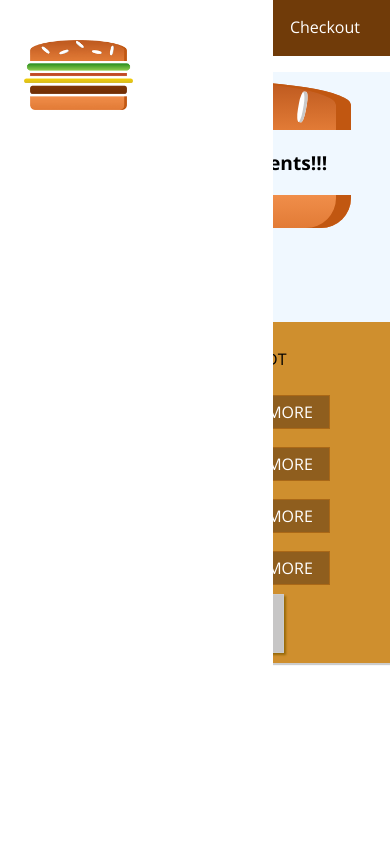
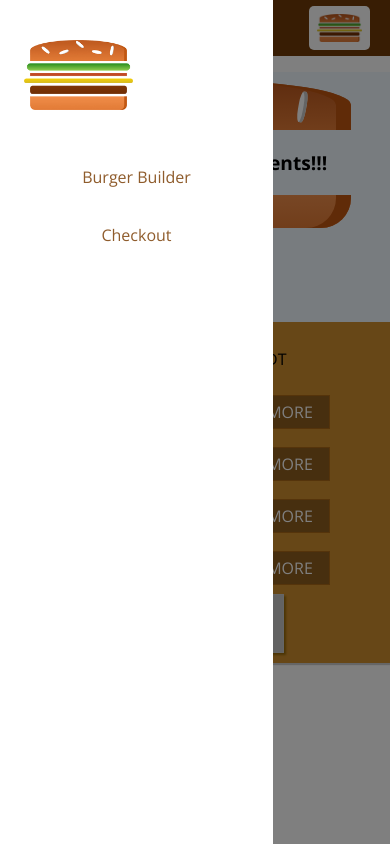
Before and after one commit to SOURAV-ROY/burger-builder, a React app: page / in a window 390 px wide. Built offline with nearby package versions, Linux system fonts and the light colour scheme.

Commit message:
SideDrawer Fixed

```diff
--- a/src/components/Layout/Layout.js
+++ b/src/components/Layout/Layout.js
@@ -1,33 +1,44 @@
-// import React, {Component} from 'react';
-import React from 'react';
+import React, {Component} from 'react';
+// import React from 'react';
 import Aux from "../../hoc/ReactAux";
 import classes from './Layout.css';
 import Toolbar from '../Navigation/Toolbar/Toolbar';
 import SideDrawer from '../Navigation/SideDrawer/SideDrawer';
 
-const layout = (props) => (
+class Layout extends Component {
+    state = {
+        showSideDrawer: true
+    };
+    sideDrawerCloseHandler = () => {
+        this.setState({showSideDrawer: false});
+    };
+
+    render() {
+        return (
             <Aux>
                 {/*<div className={classes.Header}>Toolbar , Sidebar</div>*/}
                 <Toolbar/>
-        <SideDrawer/>
+                <SideDrawer
+                    open={this.state.showSideDrawer}
+                    closed={this.sideDrawerCloseHandler}
+                />
                 <main className={classes.Content}>
-            {props.children}
+                    {this.props.children}
                 </main>
             </Aux>
         );
+    }
+}
 
-export default layout;
+export default Layout;
 
-// class layout extends Component {
-//     render() {
-//         return (
-//             <Aux>
-//                 {/*<div className={classes.Header}>Toolbar , Sidebar</div>*/}
-//                 <Toolbar/>
-//                 <main className={classes.Content}>
-//                     {this.props.children}
-//                 </main>
-//             </Aux>
-//         );
-//     }
-// }
+// const layout = (props) => (
+//     <Aux>
+//         {/*<div className={classes.Header}>Toolbar , Sidebar</div>*/}
+//         <Toolbar/>
+//         <SideDrawer/>
+//         <main className={classes.Content}>
+//             {props.children}
+//         </main>
+//     </Aux>
+// );
--- a/src/components/Navigation/NavigationItems/NavigationItem/NavigationItem.css
+++ b/src/components/Navigation/NavigationItems/NavigationItem/NavigationItem.css
@@ -1,19 +1,21 @@
 .NavigationItem {
-    margin: 0;
+    margin: 10px 0;
     box-sizing: border-box;
-    display: flex;
-    height: 100%;
-    /*width: 100%;*/
-    align-items: center;
+    /*display: flex;*/
+    display: block;
+    /*height: 100%;*/
+    width: 100%;
+    /*align-items: center;*/
 
 }
 
 .NavigationItem a {
     color: white;
     text-decoration: none;
-    height: 100%;
-    padding: 16px 10px;
-    border-bottom: 4px solid transparent;
+    /*height: 100%;*/
+    width: 100%;
+    /*padding: 16px 10px;*/
+    /*border-bottom: 4px solid transparent;*/
     box-sizing: border-box;
     display: block;
 
@@ -21,9 +23,42 @@
 
 .NavigationItem a:hover,
 .NavigationItem a:active,
-.NavigationItem a:active{
-    background-color: #8F5C2C;
-    border-bottom: 4px solid #40A4C8;
-    color: white;
+.NavigationItem a:active {
+    /*background-color: #8F5C2C;*/
+    /*border-bottom: 4px solid #40A4C8;*/
+    color: #40A4C8;
 
 }
+
+
+@media (max-width: 500px) {
+    .NavigationItem {
+        margin: 0;
+        /*box-sizing: border-box;*/
+        display: flex;
+        height: 100%;
+        width: auto;
+        align-items: center;
+
+    }
+
+    .NavigationItem a {
+        color: #8F5C2C;
+        /*text-decoration: none;*/
+        height: 100%;
+        padding: 16px 10px;
+        border-bottom: 4px solid transparent;
+        /*box-sizing: border-box;*/
+        /*display: block;*/
+
+    }
+
+    .NavigationItem a:hover,
+    .NavigationItem a:active,
+    .NavigationItem a:active {
+        background-color: #8F5C2C;
+        border-bottom: 4px solid #40A4C8;
+        color: white;
+
+    }
+}
--- a/src/components/Navigation/NavigationItems/NavigationItems.css
+++ b/src/components/Navigation/NavigationItems/NavigationItems.css
@@ -1,8 +1,15 @@
-.NavigationItems{
+.NavigationItems {
     margin: 0;
     padding: 0;
     list-style: none;
     display: flex;
+    flex-flow: column;
     align-items: center;
     height: 100%;
 }
+
+@media (min-width: 500px) {
+    .NavigationItems {
+        flex-flow: row;
+    }
+}
--- a/src/components/Navigation/NavigationItems/NavigationItems.js
+++ b/src/components/Navigation/NavigationItems/NavigationItems.js
@@ -3,6 +3,7 @@
 import NavigationItem from './NavigationItem/NavigationItem';
 
 const navigationItems = (props) => (
+
     <ul className={classes.NavigationItems}>
         <NavigationItem link="/" active>Burger Builder</NavigationItem>
         <NavigationItem link="/">Checkout</NavigationItem>
--- a/src/components/Navigation/SideDrawer/SideDrawer.css
+++ b/src/components/Navigation/SideDrawer/SideDrawer.css
@@ -28,4 +28,5 @@
 
 .Logo {
     height: 11%;
+    margin-bottom: 32px;
 }
--- a/src/components/Navigation/SideDrawer/SideDrawer.js
+++ b/src/components/Navigation/SideDrawer/SideDrawer.js
@@ -2,11 +2,20 @@
 import Logo from '../../Logo/Logo';
 import classes from './SideDrawer.css';
 import NavigationItems from '../NavigationItems/NavigationItems';
+import BackDrop from '../../UI/BackDrop/BackDrop';
+import Aux from "../../../hoc/ReactAux";
 
 const sideDrawer = (props) => {
     //***************
+    let attachedClasses = [classes.SideDrawer, classes.Close];
+    if (props.open){
+        attachedClasses = [classes.SideDrawer, classes.Open];
+    }
     return (
-        <div className={classes.SideDrawer}>
+        <Aux>
+            <BackDrop show={props.open } clicked={props.closed}/>
+            {/*<div className={classes.SideDrawer}>*/}
+            <div className={attachedClasses.join(' ')}>
                 <div className={classes.Logo}>
                     {/*<Logo height="11%"/>*/}
                     <Logo/>
@@ -15,6 +24,7 @@
                     <NavigationItems/>
                 </nav>
             </div>
+        </Aux>
     );
 };
 
--- a/src/components/Navigation/Toolbar/Toolbar.css
+++ b/src/components/Navigation/Toolbar/Toolbar.css
@@ -20,3 +20,10 @@
 .Logo {
     height: 80%;
 }
+
+@media (max-width: 499px) {
+    .DesktopOnly{
+        display: none;
+    }
+
+}
--- a/src/components/Navigation/Toolbar/Toolbar.js
+++ b/src/components/Navigation/Toolbar/Toolbar.js
@@ -10,7 +10,7 @@
             {/*<Logo height="80%"/>*/}
             <Logo/>
         </div>
-        <nav>
+        <nav className={classes.DesktopOnly}>
             <NavigationItems/>
         </nav>
     </header>
```
Also changed, not shown: 1 other file (tests, documents, lock files or other folders). Lines whose indentation alone changed are shown as unchanged.
